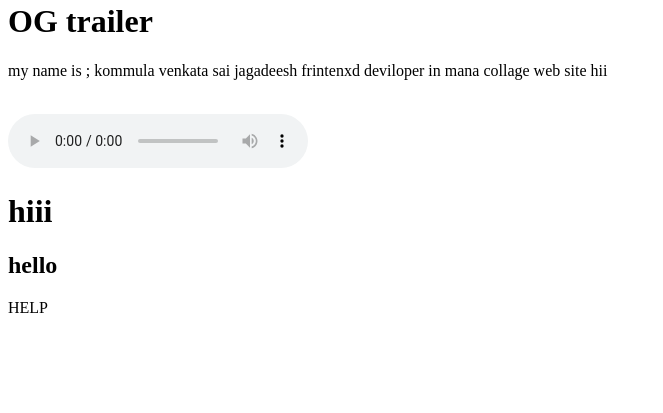
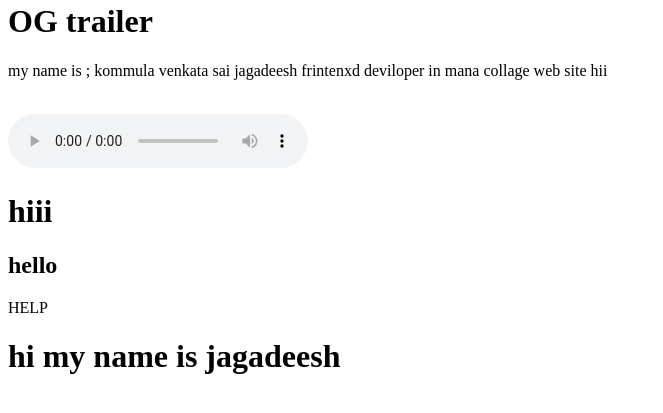
Before and after one commit to Kommulajagadeesh/new-project-frint-end, a plain HTML site: page index.html in a window 1280 px wide. Shown: the part 345-758 px from the top of the page, without its empty margins (0-663 px from the left). Drawn offline with Linux system fonts and the light colour scheme.

Commit message:
add new file

```diff
--- a/index.html
+++ b/index.html
@@ -26,6 +26,7 @@
       <h1>hiii</h1>
       <h2>hello</h2>
       HELP
+      <h1>hi my name is jagadeesh</h1>
 </body>
 
 </html>
```
